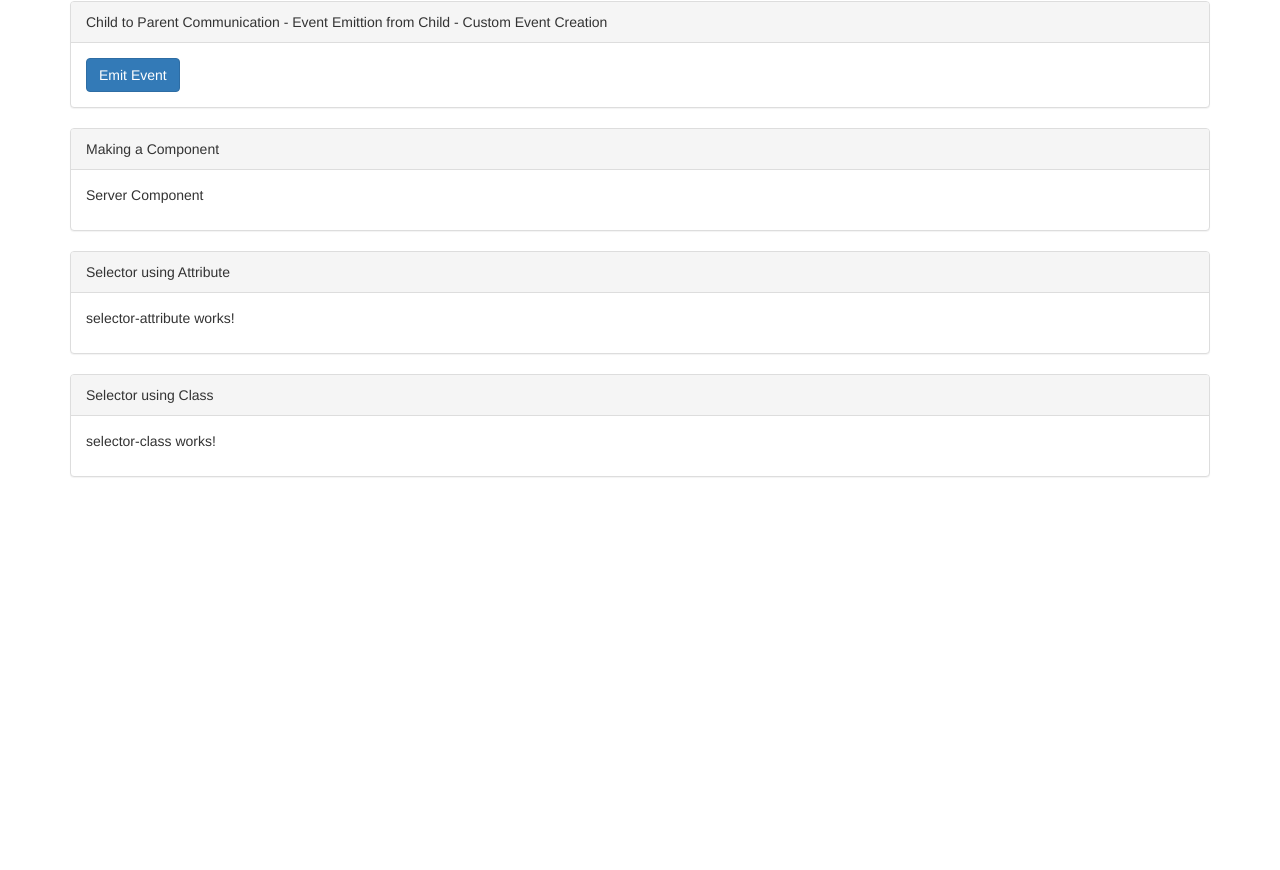
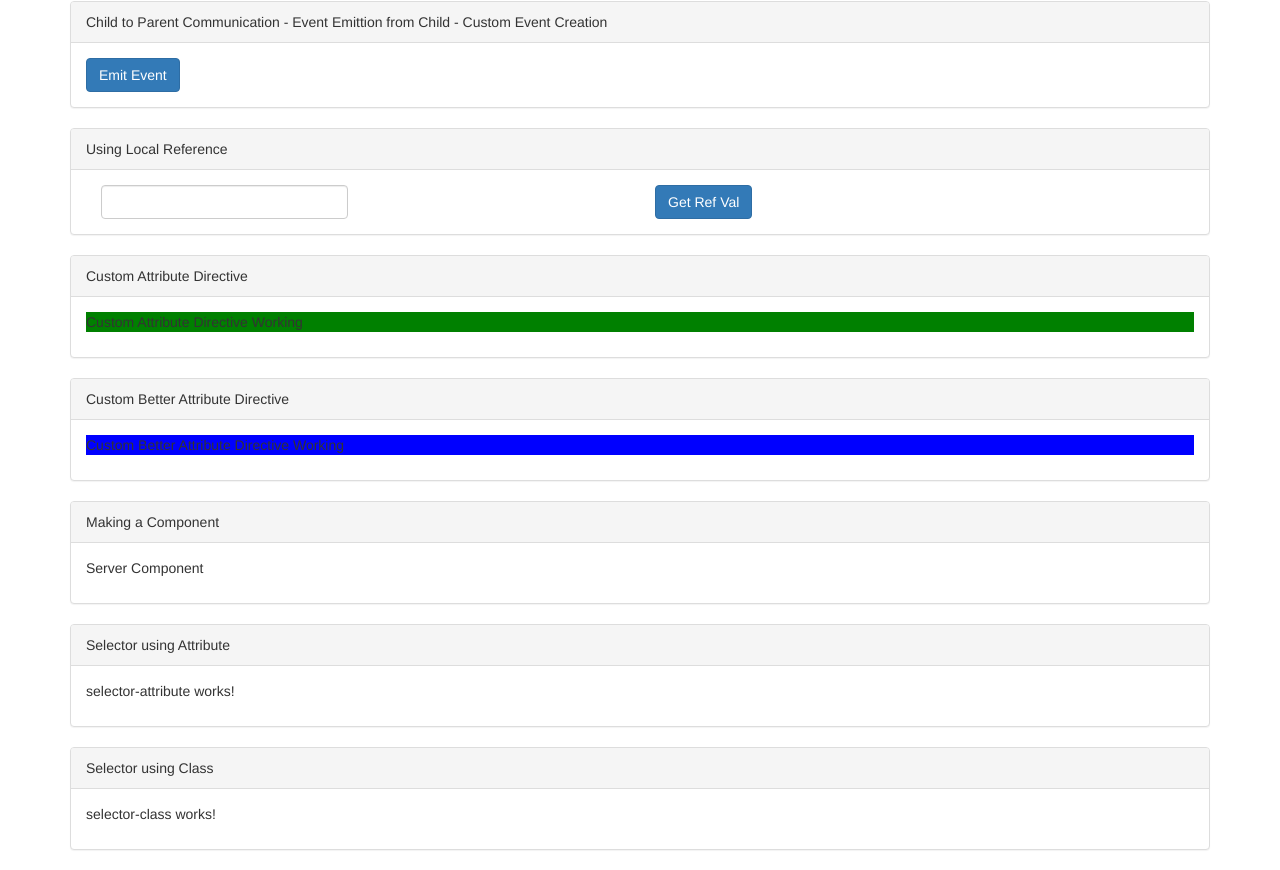
Before and after one commit to gyanesh94/Coding, an Angular app in the folder tutorials/Angular/basics/: page / in a window 1280 px wide. Shown: the part 799-1669 px from the top of the page. Before the commit the page ends 1296 px from the top, so only its background shows below. Built offline with nearby package versions, Linux system fonts and the light colour scheme.

Commit message:
@angular_basics Local Reference Basic Attribute Directive and Better approach using renderer

```diff
--- a/tutorials/Angular/basics/src/app/app.component.html
+++ b/tutorials/Angular/basics/src/app/app.component.html
@@ -41,6 +41,46 @@
 
       <div class="panel panel-default">
         <div class="panel-heading">
+          Using Local Reference
+        </div>
+        <div class="panel-body">
+          <div class="col-xs-3">
+            <input type="text" class="form-control" #inputLocalRef />
+          </div>
+          <div class="col-xs-3">{{ inputLocalRef.value }}</div>
+          <div class="col-xs-3">
+            <button
+              class="btn btn-primary"
+              type="button"
+              (click)="refButtonClicked(inputLocalRef)"
+            >
+              Get Ref Val
+            </button>
+          </div>
+          <div class="col-xs-3">{{ valueOnRefButtonClicked }}</div>
+        </div>
+      </div>
+
+      <div class="panel panel-default">
+        <div class="panel-heading">
+          Custom Attribute Directive
+        </div>
+        <div class="panel-body">
+          <p appBasicHighlight>Custom Attribute Directive Working</p>
+        </div>
+      </div>
+
+      <div class="panel panel-default">
+        <div class="panel-heading">
+          Custom Better Attribute Directive
+        </div>
+        <div class="panel-body">
+          <p appBetterHighlight>Custom Better Attribute Directive Working</p>
+        </div>
+      </div>
+
+      <div class="panel panel-default">
+        <div class="panel-heading">
           Making a Component
         </div>
         <div class="panel-body">
--- a/tutorials/Angular/basics/src/app/app.component.ts
+++ b/tutorials/Angular/basics/src/app/app.component.ts
@@ -13,7 +13,13 @@ export class AppComponent {
 
   eventEmittedText: string;
 
+  valueOnRefButtonClicked: string;
+
   buttonClickedInChild(data: string) {
     this.eventEmittedText = data;
   }
+
+  refButtonClicked(element: HTMLInputElement) {
+    this.valueOnRefButtonClicked = element.value;
+  }
 }
--- a/tutorials/Angular/basics/src/app/app.module.ts
+++ b/tutorials/Angular/basics/src/app/app.module.ts
@@ -9,6 +9,8 @@ import { ServerComponent } from './server/server.component';
 import { SelectorAttributeComponent } from './selector-attribute/selector-attribute.component';
 import { SelectorClassComponent } from './selector-class/selector-class.component';
 import { ComponentBindingComponent } from './component-binding/component-binding.component';
+import { BasicHighlightDirective } from './directives/basic-highlight.directive';
+import { BetterHighlightDirective } from './directives/better-highlight.directive';
 
 @NgModule({
   declarations: [
@@ -17,7 +19,9 @@ import { ComponentBindingComponent } from './component-binding/component-binding
     ServerComponent,
     SelectorAttributeComponent,
     SelectorClassComponent,
-    ComponentBindingComponent
+    ComponentBindingComponent,
+    BasicHighlightDirective,
+    BetterHighlightDirective
   ],
   imports: [
     BrowserModule,
--- /dev/null
+++ b/tutorials/Angular/basics/src/app/directives/basic-highlight.directive.ts
@@ -0,0 +1,17 @@
+import { Directive, ElementRef, OnInit } from '@angular/core';
+
+@Directive({
+  selector: '[appBasicHighlight]'
+})
+export class BasicHighlightDirective implements OnInit {
+  // this is not a good practice of using element reference to access
+    // as angular might change or delete it any time.
+    // angular not only with browser it also works with serviceWorker in which DOM is not created
+    // to check out better one go to better-highlight-directive.ts
+  constructor(private elementRef: ElementRef) { }
+
+  ngOnInit() {
+    this.elementRef.nativeElement.style.backgroundColor = 'green';
+  }
+
+}
--- /dev/null
+++ b/tutorials/Angular/basics/src/app/directives/better-highlight.directive.ts
@@ -0,0 +1,14 @@
+import { Directive, Renderer2, OnInit, ElementRef } from '@angular/core';
+
+@Directive({
+  selector: '[appBetterHighlight]'
+})
+export class BetterHighlightDirective implements OnInit {
+
+  constructor(private elementRef: ElementRef, private renderer: Renderer2) { }
+
+  ngOnInit() {
+    this.renderer.setStyle(this.elementRef.nativeElement, 'background-color', 'blue');
+  }
+
+}
```
Lines whose indentation alone changed are shown as unchanged.
